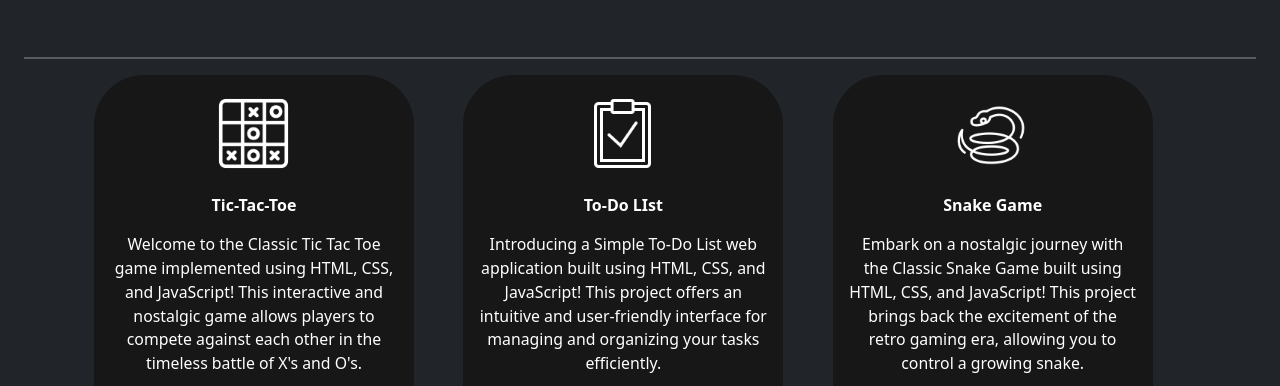
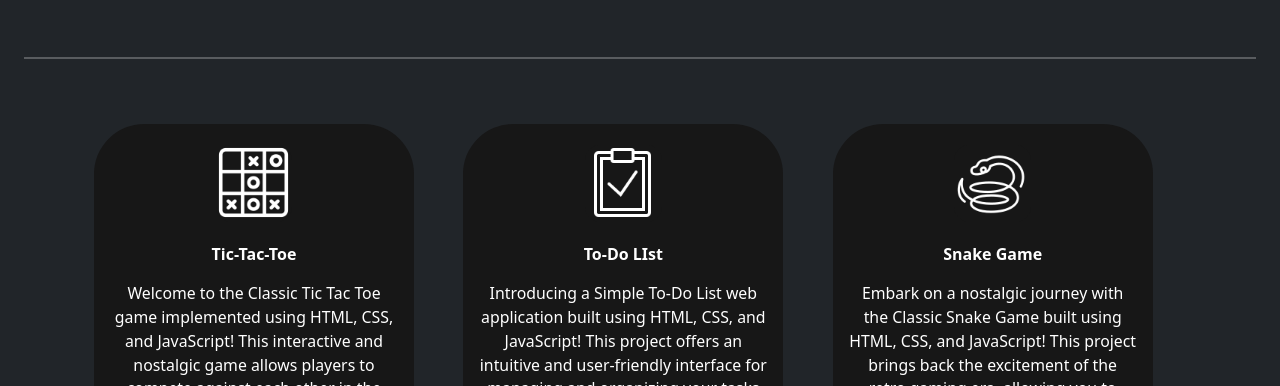
Before and after one commit to yashwaghadhare/Jr-Manager, a plain HTML site: page index.html in a window 1280 px wide. Shown: the part 486-872 px from the top of the page. Drawn offline with Linux system fonts and the light colour scheme.

Commit message:
Update index.html

```diff
--- a/index.html
+++ b/index.html
@@ -50,7 +50,7 @@
 
 
 
-    <section class="container" id="section1">
+    <section class="container" id="section1" style="margin-top: 65px;">
         <div class="container-fluid bg-dark">
             <div class="row row-cols-1 row-cols-sm-2 row-cols-md-3 g-3 bg-dark">
                 <!-- here is your card for tic tac toe -->
```
